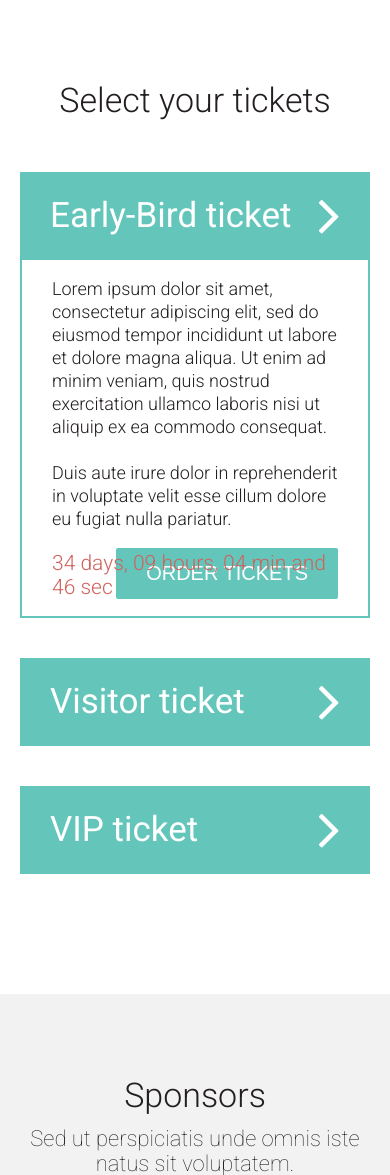
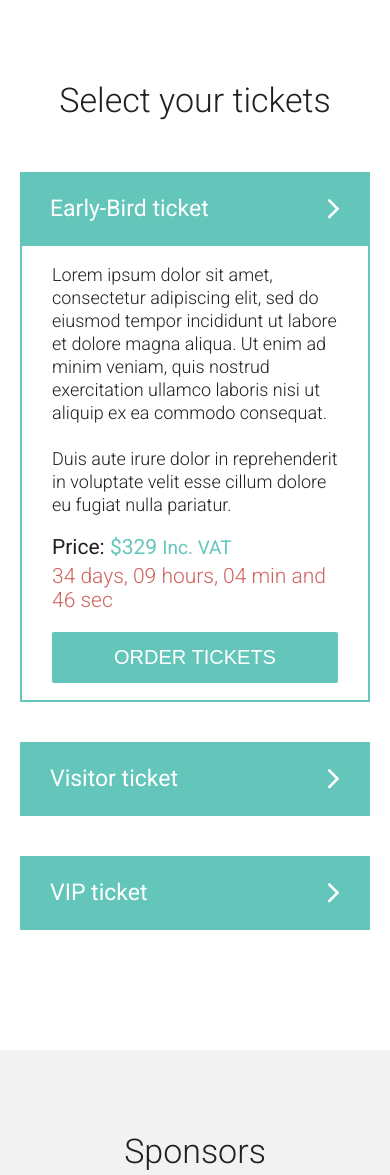
Before and after one commit to henrik988/Fagprove, a PHP site: page /?page=select-tickets in a window 390 px wide. Shown: the part 432-1607 px from the top of the page. Run offline with PHP 8.4, Linux system fonts and the light colour scheme; some libraries are stand-ins or nearby versions.

Commit message:
Made all on "Select ticket"-page elements responsive

```diff
--- a/src/css/mediaqueries.css
+++ b/src/css/mediaqueries.css
@@ -26,6 +26,15 @@
             margin: 20px 0 !important;
             text-align: center !important;
         }
+
+    .select-ticket-bottom-content, .select-tickets-button {
+        float: none !important;
+        position: inherit !important;
+    }
+
+    .select-tickets-button {
+        margin-top: 20px !important;
+    }
 
     @keyframes fadeInUp {
         from {
@@ -167,4 +176,32 @@
         width: 100% !important;
         margin-bottom: 8px !important;
     }
+
+    .select-tickets-header {
+        font-size: 23px !important;
+        line-height: 26px !important;
+    }
+
+        .select-tickets-header .icon .fa {
+            font-size: 35px !important;
+            line-height: 23px !important;
+        }
+
+        .select-tickets-header .icon {
+            margin-top: 0;
+        }
+
+    .select-tickets-content .price {
+        font-size: 21px !important;
+        line-height: 24px !important;
+        margin-bottom: 4px !important;
+    }
+
+        .select-tickets-content .price span.vat {
+            font-size: 19px;
+        }
+
+    .btn-lg {
+        padding: 14px 20px !important;
+    }
 }
--- a/templ/select-tickets.html
+++ b/templ/select-tickets.html
@@ -32,7 +32,7 @@
                             <div class="price">Price: <span class="number">$329</span> <span class="vat">Inc. VAT</span></div>
                             <div class="countdown ticket-countdown"></div>
                         </div>
-                        <div class="pull-right">
+                        <div class="select-tickets-button pull-right">
                             <button class="btn btn-lg btn-secondary">ORDER TICKETS</button>
                         </div>
                     </div>
@@ -54,7 +54,7 @@
                         <div class="select-ticket-bottom-content pull-left">
                             <div class="price">Price: <span class="number">$425</span> <span class="vat">Inc. VAT</span></div>
                         </div>
-                        <div class="pull-right">
+                        <div class="select-tickets-button pull-right">
                             <button class="btn btn-lg btn-secondary">ORDER TICKETS</button>
                         </div>
                     </div>
@@ -76,7 +76,7 @@
                         <div class="select-ticket-bottom-content pull-left">
                             <div class="price">Price: <span class="number">$746</span> <span class="vat">Inc. VAT</span></div>
                         </div>
-                        <div class="pull-right">
+                        <div class="select-tickets-button pull-right">
                             <button class="btn btn-lg btn-secondary">ORDER TICKETS</button>
                         </div>
                     </div>
```
